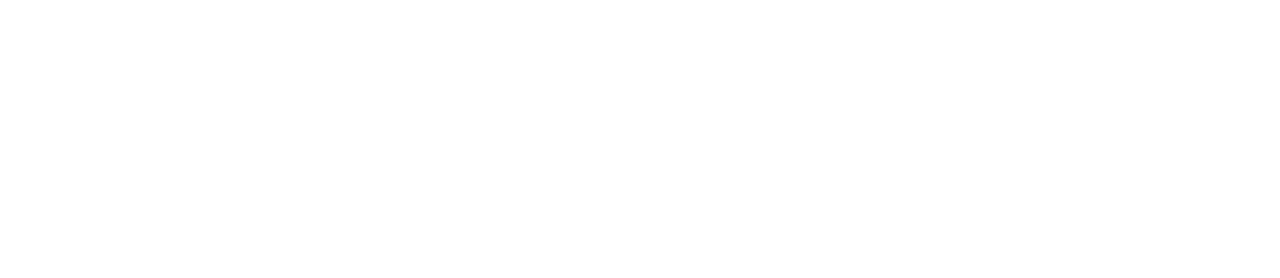
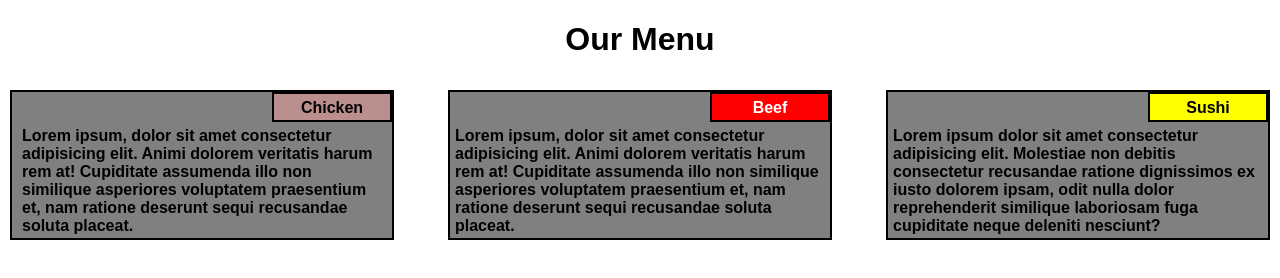
Before and after one commit to Aliatory/coursera-test, a plain HTML site: page module2-solution/index.html in a window 1280 px wide. Drawn offline with Linux system fonts and the light colour scheme.

Commit message:
New update

```diff
--- a/module2-solution/css/style.css
+++ b/module2-solution/css/style.css
@@ -0,0 +1,135 @@
+* {
+	box-sizing: border-box;
+}
+body{
+	margin: 0px;
+	padding: 0px;
+	font-family: Arial, sans-serif;
+}
+h1 {
+	text-align: center;
+}
+p {
+	margin: 0;
+  text-align: left;
+	padding-top: 30px;
+}
+.container{
+	display: flex;
+	justify-content: space-between;
+	width: 100%;
+	flex-wrap: wrap;
+
+}
+.div-1{
+ background-color: grey;
+ width: 30%;
+ height: 150px;
+ border: 2px solid black;
+ padding: 5px 10px ;
+ position: relative;
+ margin: 10px;
+ font-weight: bold;
+ overflow: hidden;
+
+}
+.div-1-1{
+	background-color: rosybrown;
+	position: absolute;
+	right:0px;
+	top: 0px;
+	width:120px;
+	height: 30px;
+	border: 2px solid black;
+	text-align: center;
+	padding: 5px 10px;
+	font-weight: bold;
+
+}
+.div-2{
+	background-color: grey;
+ width: 30%;
+ height: 150px;
+ border: 2px solid black;
+ padding: 5px;
+ margin: 10px;
+ position: relative;
+ font-weight: bold;
+ overflow: hidden;
+}
+.div-2-1 {
+	background-color: red;
+	position: absolute;
+	right:0px;
+	top: 0px;
+	width:120px;
+	height: 30px;
+	border: 2px solid black;
+	text-align: center;
+	padding: 5px 10px;
+	font-weight: bold;
+	color: white;
+
+}
+.div-3 {
+	background-color: grey;
+ width: 30%;
+ height: 150px;
+ border: 2px solid black;
+ padding: 5px;
+ margin: 10px;
+ position: relative;
+ font-weight: bold;
+ overflow: hidden;
+}
+.div-3-1 {
+	background-color: yellow;
+	position: absolute;
+	right:0px;
+	top: 0px;
+	width:120px;
+	height: 30px;
+	border: 2px solid black;
+	text-align: center;
+	padding: 5px 10px;
+	font-weight: bold;
+}
+@media (min-width: 992px){.div-1, .div-2, .div-3{
+	float: left;
+}
+.div-1{
+	width:30%
+}
+.div-2{
+	width: 30%;
+}
+.div-3{
+	width: 30%;
+
+}}
+@media (min-width: 768px) and (max-width:991px) {.div-1, .div-2, .div-3{
+	float: left;
+}
+.div-1{
+	width:45%
+}
+.div-2{
+	width: 45%;
+}
+.div-3{
+	width: 99%;
+
+}}
+@media (max-width: 767px){.div-1, .div-2, .div-3{
+	float: left;
+}
+.div-1{
+	width:100%
+}
+.div-2{
+	width: 100%;
+}
+.div-3{
+	width: 100%;
+
+}}
--- a/module2-solution/index.html
+++ b/module2-solution/index.html
@@ -3,9 +3,26 @@
 <head>
 	<meta charset="UTF-8">
 	<meta name="viewport" content="width=device-width, initial-scale=1.0">
+	<link rel="stylesheet" href="/css/style.css">
 	<title>Document</title>
 </head>
 <body>
+	<h1>Our Menu</h1>
+	<div class="container">
+		<div class="div-1">
+			<div class="div-1-1" >Chicken</div>
+				<p>Lorem ipsum, dolor sit amet consectetur adipisicing elit. Animi dolorem veritatis harum rem at! Cupiditate assumenda illo non similique asperiores voluptatem praesentium et, nam ratione deserunt sequi recusandae soluta placeat.</p>
+		</div>
+		<div class="div-2" >
+			<div class="div-2-1">Beef</div>
+			<p>Lorem ipsum, dolor sit amet consectetur adipisicing elit. Animi dolorem veritatis harum rem at! Cupiditate assumenda illo non similique asperiores voluptatem praesentium et, nam ratione deserunt sequi recusandae soluta placeat.</p>
 
+		</div>
+		<div class="div-3">
+			<div class="div-3-1">Sushi</div>
+			<p>Lorem ipsum dolor sit amet consectetur adipisicing elit. Molestiae non debitis consectetur recusandae ratione dignissimos ex iusto dolorem ipsam, odit nulla dolor reprehenderit similique laboriosam fuga cupiditate neque deleniti nesciunt?</p>
+		</div>
+
+	</div>
 </body>
 </html>
```
